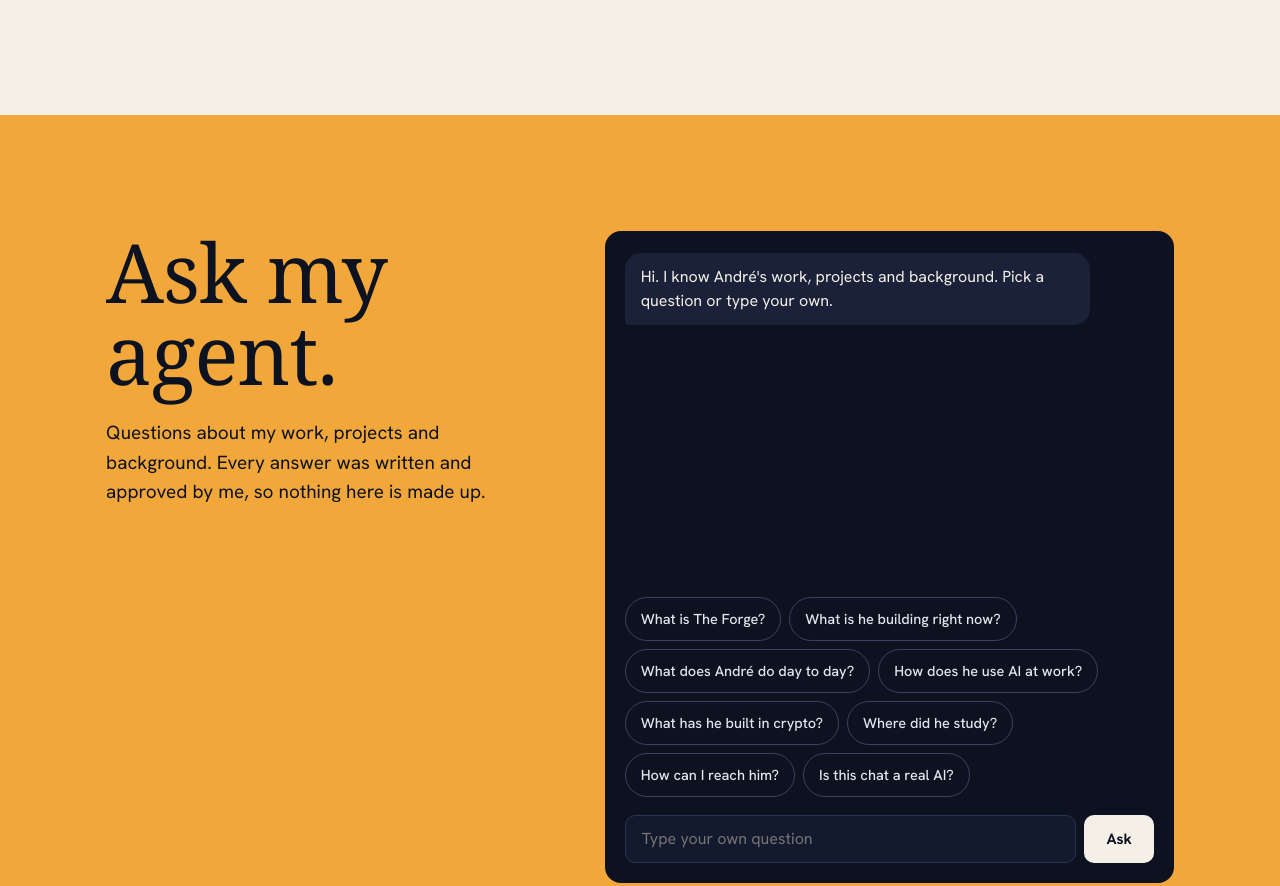
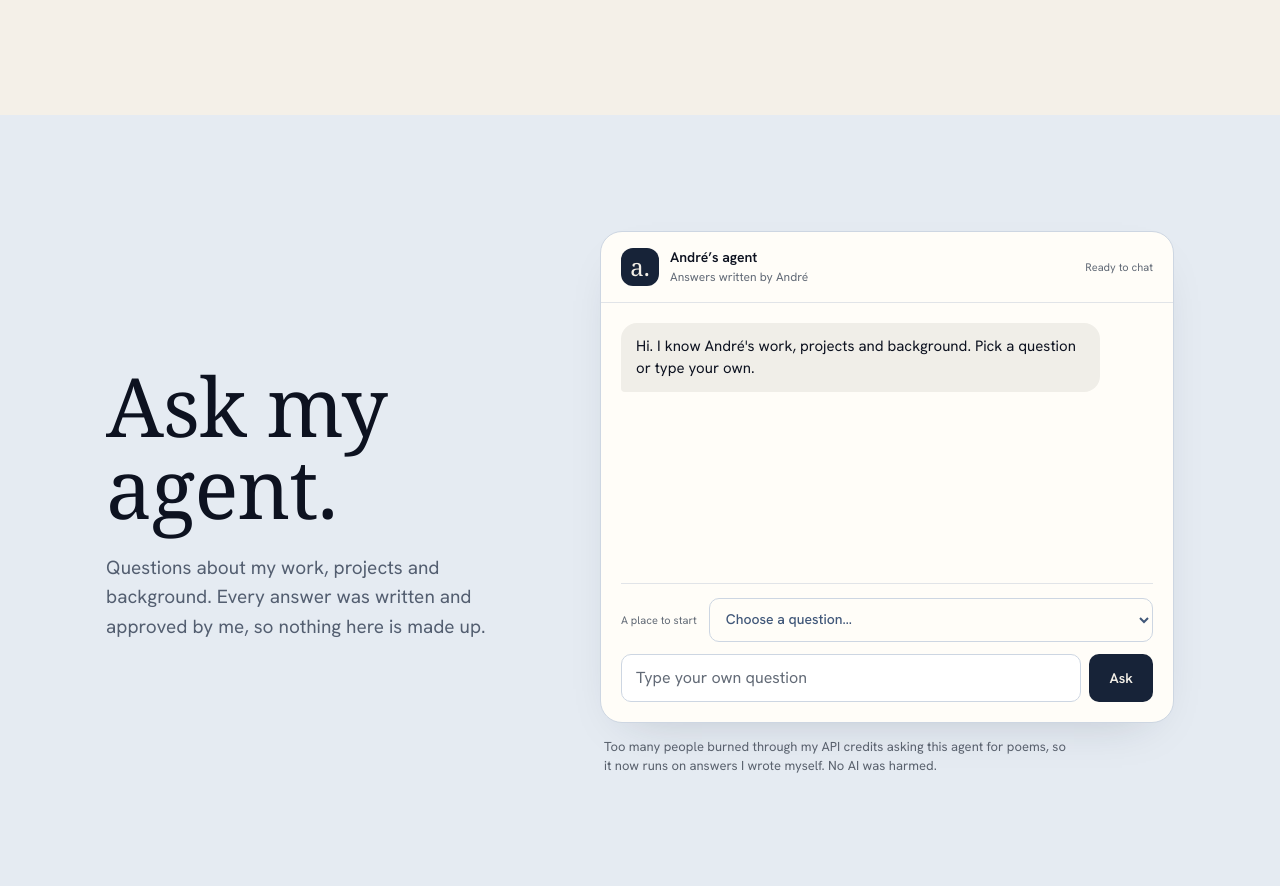
Before and after one commit to ringman007/andre-ringdorfer.com, a plain HTML site: page index.html in a window 1280 px wide. Shown: the part 7190-8076 px from the top of the page. Drawn offline with Linux system fonts and the light colour scheme; no server answers; animation ran at ten frames a second; a web font is replaced by a local one.

Commit message:
Publish the updated Ask my agent chat design

```diff
--- a/index.html
+++ b/index.html
@@ -31,7 +31,7 @@
 <link rel="preconnect" href="https://fonts.googleapis.com">
 <link rel="preconnect" href="https://fonts.gstatic.com" crossorigin>
 <link href="https://fonts.googleapis.com/css2?family=Gloock&family=Hanken+Grotesk:wght@400;500;600;700&display=swap" rel="stylesheet"><link href="https://fonts.googleapis.com/css2?family=Noto+Serif+SC:wght@500&text=%E8%8B%8F%E6%96%87&display=swap" rel="stylesheet">
-<link rel="stylesheet" href="site.css">
+<link rel="stylesheet" href="site.css?v=2">
 <link rel="stylesheet" href="footer.css">
 <script src="github-calendar.js" defer></script>
 <script src="gigo-demo.js" defer></script>
@@ -325,8 +325,9 @@
     </div>
     <div class="box">
       <div class="term" id="term">
-        <div class="log" id="log"><div class="m a">Hi. I know André's work, projects and background. Pick a question or type your own.</div></div>
-        <div class="qs" id="qs"></div>
+        <div class="agent-header"><span class="agent-avatar" aria-hidden="true">a.</span><div><b>André’s agent</b><span>Answers written by André</span></div><span class="agent-status">Ready to chat</span></div>
+        <div class="log" id="log" role="log" aria-label="Conversation with André’s agent"><div class="m a">Hi. I know André's work, projects and background. Pick a question or type your own.</div></div>
+        <div class="qs"><label for="qs">A place to start</label><select id="qs"><option value="">Choose a question…</option></select></div>
         <form id="askf"><input id="q" placeholder="Type your own question" aria-label="Type your own question" autocomplete="off"><button type="submit">Ask</button></form>
       </div>
       <p class="note">Too many people burned through my API credits asking this agent for poems, so it now runs on answers I wrote myself. No AI was harmed.</p>
@@ -504,15 +505,15 @@
     ["How can I reach him?", "LinkedIn is the best way to reach André: linkedin.com/in/andre-ringdorfer. You can also explore his code on GitHub at github.com/ringman007.", true],
     ["Is this chat a real AI?", "Not quite. Every answer here was written and approved by André, so nothing is made up. The real AI is in the projects above."]
   ];
-  const FALLBACK = "I only give answers André has approved, and I don't have one for that yet. Try one of the questions below, or ask him on LinkedIn.";
+  const FALLBACK = "I only give answers André has approved, and I don't have one for that yet. Choose a suggested question, or ask him on LinkedIn.";
   const RULES = [[/forge/,0],[/real ai|chat ?bot|\bbot\b|gpt|llm|are you|is this/,7],[/reach|contact|e-?mail|linkedin|hire|hiring|get in touch|message|call him/,6],[/stud|universit|school|degree|educat|language|speak|fudan|vienna|\blbs\b/,5],[/crypto|defi|chakra|heliswap|sherpa|lucky|mantra|hackathon|web3|blockchain|staking|tvl|accelerator/,4],[/ai at work|use ai|uses ai|workflow|spec|research|how does he work/,3],[/nvnm|inveniam|day to day|job|role|product manager|\bpm\b|for a living|career/,2],[/build|project|working on|right now|current|calorie|dashboard|video|portfolio/,1]];
   const log = $('log'), term = $('term'); let busy = false;
   const scroll = () => log.scrollTop = log.scrollHeight;
   function msg(cls, text){ const d = document.createElement('div'); d.className = 'm ' + cls; d.textContent = text; log.appendChild(d); scroll(); return d; }
   function reply(text, link){
-    busy = true; term.classList.add('busy');
+    setBusy(true);
     const d = msg('a think', 'thinking'); d.insertAdjacentHTML('beforeend', '<i>.</i><i>.</i><i>.</i>');
-    const finish = () => { if (link){ const a = document.createElement('a'); a.href = 'https://www.linkedin.com/in/andre-ringdorfer/'; a.target = '_blank'; a.rel = 'noopener'; a.textContent = 'linkedin.com/in/andre-ringdorfer'; d.appendChild(a); } scroll(); busy = false; term.classList.remove('busy'); };
+    const finish = () => { if (link){ const a = document.createElement('a'); a.href = 'https://www.linkedin.com/in/andre-ringdorfer/'; a.target = '_blank'; a.rel = 'noopener'; a.textContent = 'linkedin.com/in/andre-ringdorfer'; d.appendChild(a); } scroll(); setBusy(false); };
     setTimeout(() => {
       d.className = 'm a'; d.textContent = '';
       if (reduce){ d.textContent = text; return finish(); }
@@ -522,7 +523,22 @@
     }, reduce ? 300 : 1100 + Math.random() * 1300 + Math.min(text.length * 6, 900));
   }
   function ask(q, a, link){ if (busy) return; msg('q', q); reply(a, link); }
-  QA.forEach(([q, a, l]) => { const b = document.createElement('button'); b.type = 'button'; b.textContent = q; b.onclick = () => ask(q, a, l); $('qs').appendChild(b); });
+  function setBusy(value){
+    busy = value;
+    term.classList.toggle('busy', value);
+    term.querySelectorAll('select, input, button').forEach(control => { control.disabled = value; });
+    term.querySelector('.agent-status').textContent = value ? 'Replying…' : 'Ready to chat';
+  }
+  QA.forEach(([q], i) => {
+    const option = document.createElement('option');
+    option.value = String(i); option.textContent = q; $('qs').appendChild(option);
+  });
+  $('qs').addEventListener('change', e => {
+    if (busy || e.target.value === '') return;
+    const [q, a, link] = QA[Number(e.target.value)];
+    e.target.value = '';
+    ask(q, a, link);
+  });
   $('askf').addEventListener('submit', e => {
     e.preventDefault(); const v = $('q').value.trim(); if (!v || busy) return; $('q').value = '';
     const hit = RULES.find(r => r[0].test(v.toLowerCase()));
--- a/site.css
+++ b/site.css
@@ -227,29 +227,37 @@ section{padding:clamp(64px,9vw,120px) 0}
 #github-unavailable a{text-underline-offset:4px}
 
 /* ask */
-.ask{background:var(--accent)}
-.ask .split{align-items:flex-start}
+.ask{background:#e5ebf2}
+.ask .split{align-items:center;gap:40px 64px}
 .ask .copy{flex:1 1 320px;max-width:440px}
-.ask .copy p{margin:24px 0 0;font-size:19px;line-height:1.55;text-wrap:pretty}
+.ask .copy p{margin:24px 0 0;font-size:19px;line-height:1.55;text-wrap:pretty;color:#535e70}
 .ask .box{flex:1.4 1 420px;min-width:0}
-.term{background:var(--ink);color:var(--paper);border-radius:16px;overflow:hidden}
-.log{height:clamp(300px,44vh,400px);overflow-y:auto;padding:22px 20px 8px;display:flex;flex-direction:column;gap:12px}
-.m{max-width:88%;padding:12px 16px;font-size:16px;line-height:1.5;flex-shrink:0}
-.m.a{align-self:flex-start;background:#1a2138;border-radius:16px 16px 16px 4px}
-.m.q{align-self:flex-end;max-width:84%;background:var(--accent);color:var(--ink);border-radius:16px 16px 4px 16px;font-weight:500}
-.m.a a{display:block;margin-top:8px;color:var(--accent);font-weight:600}
-.m.think{color:#aeb3c7}
+.term{background:#fffdf8;color:var(--ink);border:1px solid #cdd6e2;border-radius:22px;overflow:hidden;box-shadow:0 18px 48px -28px #17233840}
+.agent-header{display:flex;align-items:center;gap:11px;padding:16px 20px;border-bottom:1px solid #e1e4e8}
+.agent-avatar{display:grid;place-items:center;width:38px;height:38px;flex:none;border-radius:12px;background:#172338;color:var(--paper);font:24px var(--serif)}
+.agent-header b{display:block;font-size:14px;font-weight:600}
+.agent-header div>span{display:block;margin-top:3px;color:#626a76;font-size:12px}
+.agent-status{margin-left:auto;color:#626a76;font-size:11px;white-space:nowrap}
+.log{height:280px;overflow-y:auto;overscroll-behavior:contain;padding:20px;display:flex;flex-direction:column;gap:12px;scrollbar-width:thin;scrollbar-color:#cdd6e2 transparent}
+.m{max-width:90%;padding:12px 15px;font-size:15px;line-height:1.5;flex-shrink:0}
+.m.a{align-self:flex-start;background:#f0eee8;border-radius:16px 16px 16px 4px}
+.m.q{align-self:flex-end;max-width:84%;background:#dce5f1;color:#172338;border-radius:16px 16px 4px 16px;font-weight:500}
+.m.a a{display:block;margin-top:8px;color:#405779;font-weight:600;overflow-wrap:anywhere}
+.m.think{color:#626a76}
 .m.think i{font-style:normal;animation:blink 1.2s infinite both}.m.think i:nth-child(2){animation-delay:.2s}.m.think i:nth-child(3){animation-delay:.4s}
 @keyframes blink{0%,80%,100%{opacity:.2}40%{opacity:1}}
-.qs{display:flex;flex-wrap:wrap;gap:8px;padding:14px 20px 4px}
-.qs button{min-height:44px;padding:0 15px;border-radius:999px;border:1px solid #3a4160;background:transparent;color:#e3e4ec;font-size:14.5px;font-weight:500;cursor:pointer}
-.qs button:hover{background:#1a2138}
-.busy .qs,.busy form{opacity:.45;pointer-events:none}
-.term form{display:flex;gap:8px;padding:14px 20px 20px;margin:0}
-.term input{flex:1;min-width:0;height:48px;padding:0 16px;border-radius:10px;border:1px solid #2b3352;background:#141a2e;color:var(--paper);font:400 16px var(--sans);outline:none}
-.term input:focus{border-color:var(--accent)}
-.term form button{height:48px;padding:0 22px;border-radius:10px;border:0;background:var(--paper);color:var(--ink);font-weight:700;font-size:15px;cursor:pointer}
-.ask .note{margin:16px 4px 0;font-size:14.5px;line-height:1.5;max-width:60ch}
+.qs{display:flex;align-items:center;gap:12px;margin:0 20px;padding-top:14px;border-top:1px solid #e1e4e8}
+.qs label{flex:none;font-size:11px;color:#626a76}
+.qs select{flex:1;min-width:0;min-height:44px;padding:0 30px 0 12px;border:1px solid #cdd6e2;border-radius:10px;background:#fffdf8;color:#405779;font:500 14px var(--sans);cursor:pointer;text-overflow:ellipsis}
+.term :is(select,input,button):focus-visible{outline:2px solid #405779;outline-offset:3px}
+.term :disabled{opacity:.55;cursor:wait}
+.term form{display:flex;gap:8px;padding:12px 20px 20px;margin:0}
+.term input{flex:1;min-width:0;height:48px;padding:0 14px;border-radius:10px;border:1px solid #cdd6e2;background:#fff;color:var(--ink);font:400 16px var(--sans)}
+.term input::placeholder{color:#626a76}
+.term form button{height:48px;padding:0 20px;border-radius:10px;border:0;background:#172338;color:var(--paper);font-weight:600;font-size:14px;cursor:pointer}
+.term form button:hover{background:#405779}
+.ask .note{margin:14px 4px 0;font-size:13px;color:#59616d;line-height:1.5;max-width:64ch}
+@media(max-width:620px){.agent-header{padding:14px 16px}.agent-status{font-size:10px}.log{height:240px;padding:16px}.qs{margin:0 16px;gap:8px}.qs label{font-size:10px}.qs select{font-size:13px}.term form{padding:12px 16px 16px}.term form button{padding:0 16px}}
 
 /* crypto */
 .crypto{background:var(--paper);padding-bottom:clamp(48px,6vw,80px)}
```
